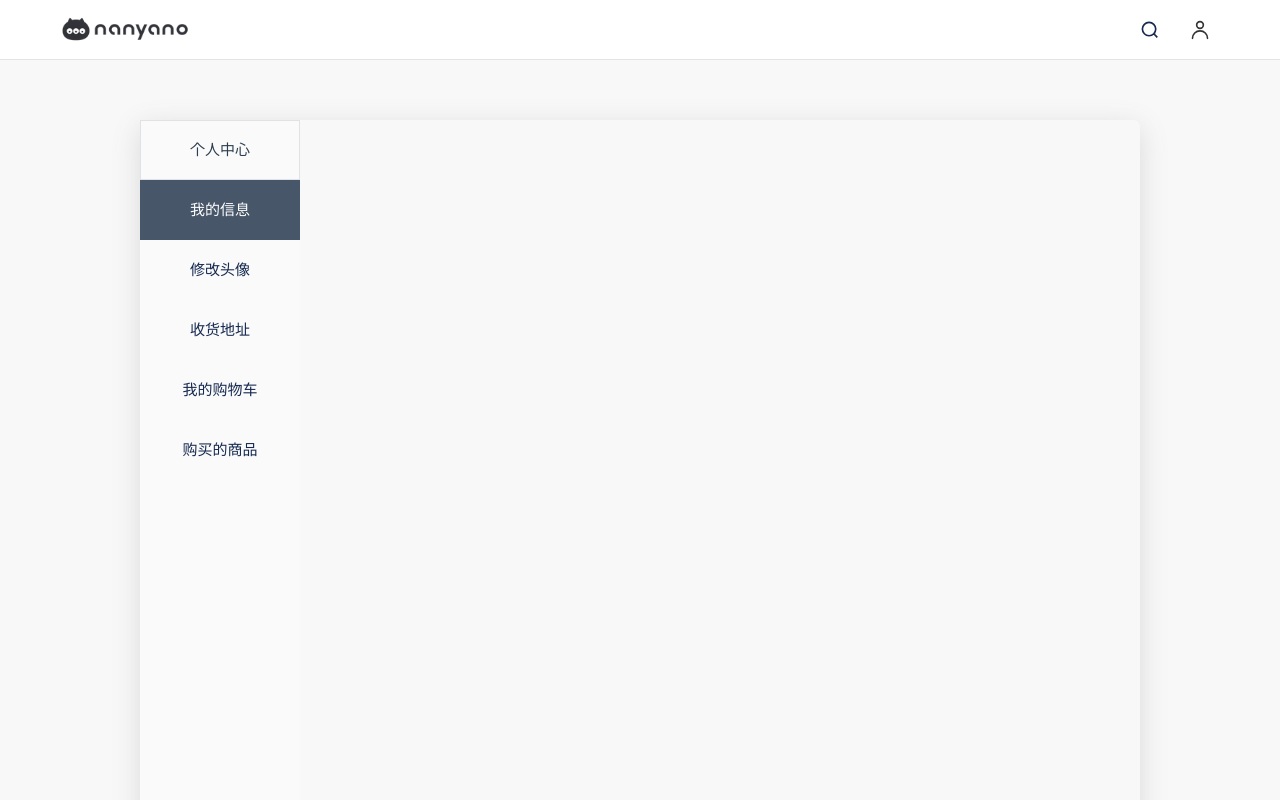
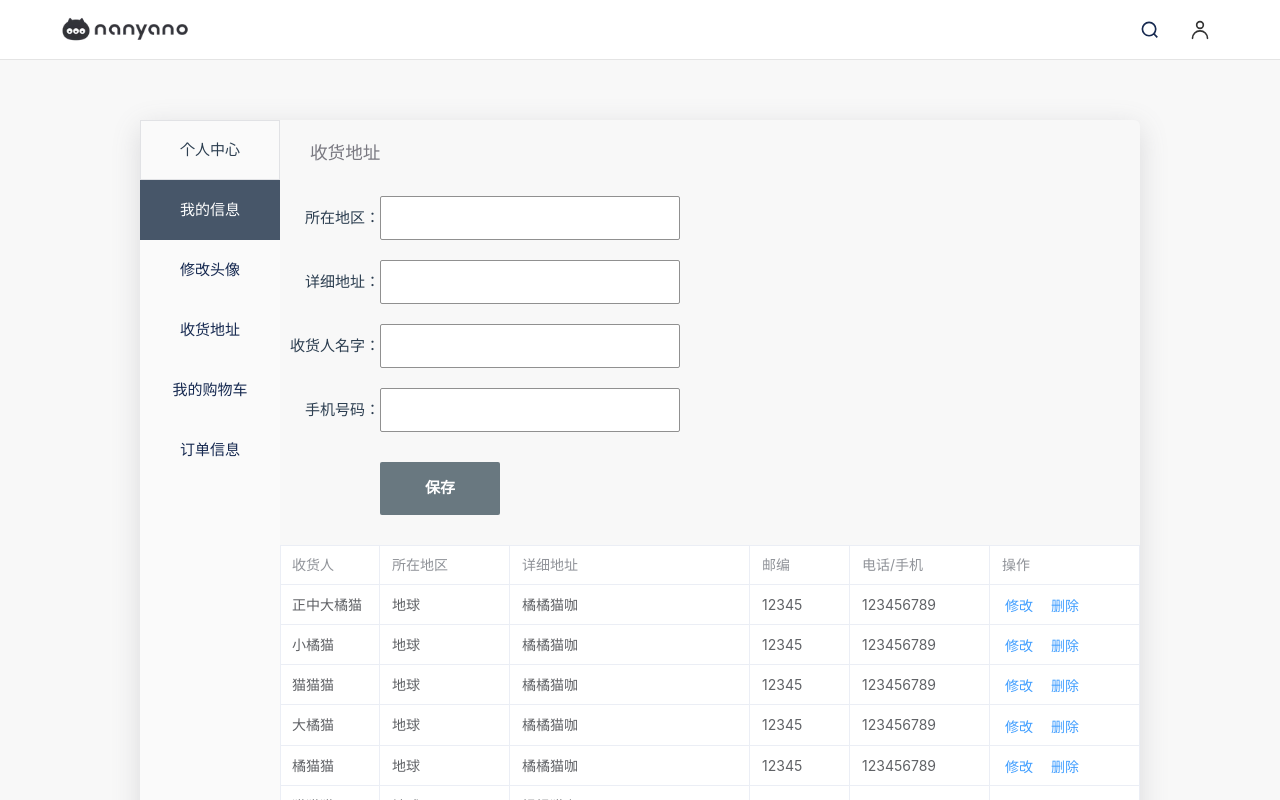
Before and after one commit to LuoTianOrange/OnlineShopingSystem, a Vue app: page /UserInfo/Address in a window 1280 px wide. Shown: the top 800 px of the page. Built offline with nearby package versions, Linux system fonts and the light colour scheme; a web font is replaced by a local one.

Commit message:
完善收货地址和修改头像页面

```diff
--- a/src/views/User/Address.vue
+++ b/src/views/User/Address.vue
@@ -1,13 +1,174 @@
 <template>
-  <div></div>
+  <div>
+    <div class="mt-[20px] mx-[30px]">
+      <span class="plainText font-[1.6rem!important]">收货地址</span>
+    </div>
+    <div class="w-[400px] flex flex-col items-end my-[20px]">
+      <div class="inputbox">
+        <span class="inputext">所在地区：</span>
+        <input type="text" class="select-box w-[300px]">
+      </div>
+      <div class="inputbox">
+        <span class="inputext">详细地址：</span>
+        <input type="text" class="select-box w-[300px]">
+      </div>
+      <div class="inputbox">
+        <span class="inputext">收货人名字：</span>
+        <input type="text" class="select-box w-[300px]">
+      </div>
+      <div class="inputbox">
+        <span class="inputext">手机号码：</span>
+        <input type="text" class="select-box w-[300px]">
+      </div>
+    </div>
+    <div class="inputbox ml-[100px!important]">
+      <button class="blackbutton w-[120px]">保存</button>
+    </div>
+    <div class="mt-[30px]">
+      <el-table :data="tableData" border height="350" style="width: 100%">
+        <el-table-column prop="name" label="收货人" width="100" />
+        <el-table-column prop="region" label="所在地区" width="130" />
+        <el-table-column prop="address" label="详细地址" width="240" />
+        <el-table-column prop="postalcode" label="邮编" width="100" />
+        <el-table-column prop="phone" label="电话/手机" width="140" />
+        <el-table-column prop="operation" label="操作">
+          <template #default>
+            <el-button link type="primary" size="middle">修改</el-button>
+            <el-button link type="primary" size="middle">删除</el-button>
+          </template>
+        </el-table-column>
+      </el-table>
+    </div>
+  </div>
 </template>
 
 <script>
+
 export default {
   name: 'Address',
+  data() {
+    return {
+      tableData: [
+        {
+          name: '正中大橘猫',
+          region: '地球',
+          address: '橘橘猫咖',
+          postalcode: '12345',
+          phone: '123456789',
+        },
+        {
+          name: '小橘猫',
+          region: '地球',
+          address: '橘橘猫咖',
+          postalcode: '12345',
+          phone: '123456789',
+        },
+        {
+          name: '猫猫猫',
+          region: '地球',
+          address: '橘橘猫咖',
+          postalcode: '12345',
+          phone: '123456789',
+        },
+        {
+          name: '大橘猫',
+          region: '地球',
+          address: '橘橘猫咖',
+          postalcode: '12345',
+          phone: '123456789',
+        },
+        {
+          name: '橘猫猫',
+          region: '地球',
+          address: '橘橘猫咖',
+          postalcode: '12345',
+          phone: '123456789',
+        },
+        {
+          name: '猫猫猫',
+          region: '地球',
+          address: '橘橘猫咖',
+          postalcode: '12345',
+          phone: '123456789',
+        },
+        {
+          name: '大橘猫',
+          region: '地球',
+          address: '橘橘猫咖',
+          postalcode: '12345',
+          phone: '123456789',
+        },
+        {
+          name: '橘猫猫',
+          region: '地球',
+          address: '橘橘猫咖',
+          postalcode: '12345',
+          phone: '123456789',
+        },
+        {
+          name: '猫猫猫',
+          region: '地球',
+          address: '橘橘猫咖',
+          postalcode: '12345',
+          phone: '123456789',
+        },
+        {
+          name: '大橘猫',
+          region: '地球',
+          address: '橘橘猫咖',
+          postalcode: '12345',
+          phone: '123456789',
+        },
+        {
+          name: '大橘猫',
+          region: '地球',
+          address: '橘橘猫咖',
+          postalcode: '12345',
+          phone: '123456789',
+        },
+        {
+          name: '大橘猫',
+          region: '地球',
+          address: '橘橘猫咖',
+          postalcode: '12345',
+          phone: '123456789',
+        },
+        {
+          name: '大橘猫',
+          region: '地球',
+          address: '橘橘猫咖',
+          postalcode: '12345',
+          phone: '123456789',
+        },
+        {
+          name: '大橘猫',
+          region: '地球',
+          address: '橘橘猫咖',
+          postalcode: '12345',
+          phone: '123456789',
+        },
+        {
+          name: '大橘猫',
+          region: '地球',
+          address: '橘橘猫咖',
+          postalcode: '12345',
+          phone: '123456789',
+        },
+      ],
+    }
+  }
 }
 </script>
 
-<style>
+<style scoped>
+.inputbox {
+  display: flex;
+  flex-direction: row;
+  align-items: center;
+  margin: 10px 0;
+}
 
+.inputext {
+  text-align: right;
+}
 </style>
--- a/src/views/User/Buys.vue
+++ b/src/views/User/Buys.vue
@@ -1,15 +1,95 @@
 <template>
   <div>
-    <h2 class="text-[2rem]">购买的商品</h2>
+    <!--标题-->
+    <div class="mt-[20px] mx-[20px]">
+      <span class="plainText">订单信息</span>
+    </div>
+    <!--导航栏-->
+    <el-menu :default-active="activeIndex" class="el-menu-demo mt-[40px!important]" mode="horizontal"
+      @select="handleSelect">
+      <el-menu-item index="1" class="w-[140px]">所有订单</el-menu-item>
+      <el-menu-item index="2" class="w-[140px]">待发货</el-menu-item>
+      <el-menu-item index="3" class="w-[140px]">待收货</el-menu-item>
+    </el-menu>
+    <!--商品订单信息-->
+    <div>
+      <div id="good1" v-show="goods == '1'">
+        <div class="goodhead">
+          <div>商品</div>
+          <div>单价</div>
+          <div>数量</div>
+          <div>总价</div>
+          <div>交易状态</div>
+        </div>
+        <div v-for="i in goodsList" :key="i.no" class="goodbox">
+          <div>{{ i.time }}</div>
+          <div class="goodbody">
+            <img :src="i.images" class="w-[100px] h-[100px]" />
+            <div>
+              <div>{{ i.name }}</div>
+              <div>{{ i.size }}</div>
+            </div>
+            <div>{{ i.amout }}</div>
+            <div>{{ i.price }}</div>
+            <div>{{ i.buynumber }}</div>
+          </div>
+        </div>
+      </div>
+      <div id="good2" v-show="goods == '2'">2</div>
+      <div id="good3" v-show="goods == '3'">3</div>
+    </div>
   </div>
 </template>
 
-<script>
-export default {
-    name: 'buy'
+<script setup>
+import { ref } from 'vue'
+const activeIndex = ref('1')
+const goods = ref('')
+const handleSelect = (key, keyPath) => {
+  goods.value = key;
+  console.log(key, keyPath)
 }
+const goodsList = [
+  {
+    no: 1,
+    name: '商品1',
+    images: "https://nanyanostore.com/cdn/shop/files/f36dcd5983ab749dd2c99a54eb52b694_1024x1024_2x_9498ee9b-2cb0-4025-ad8d-bbd5bf9f8d9d_1024x1024@2x.jpg?v=1697440341",
+    url: '',
+    price: 100,
+    size: 'L',
+    amout: 1,
+    buynumber: 1,
+    time: '2022-01-01',
+  },
+]
 </script>
 
-<style>
+<style scoped>
+.infobox {
+  width: 100%;
+  min-height: 160px;
+  background-color: #fafafa;
+  border-bottom: 1px solid #cacaca;
+  padding: 10px 20px;
+}
 
+.goodhead {
+  display: flex;
+  flex-direction: row;
+  justify-content: space-around;
+}
+
+.goodbox {
+  display: flex;
+  flex-direction: column;
+  align-items: flex-start;
+}
+
+.goodbody {
+  display: flex;
+    flex-direction: row;
+    align-items: center;
+    justify-content: space-around;
+    width: 100%;
+}
 </style>
--- a/src/views/User/Upload.vue
+++ b/src/views/User/Upload.vue
@@ -1,14 +1,25 @@
 <template>
+  <div class="mt-[20px] mx-[30px]">
+    <span class="plainText font-[1.6rem!important]">修改头像</span>
+  </div>
   <div class="flex flex-col justify-start px-[20px]">
     <!--修改头像-->
-    <div class="infobox flex items-center mt-[40px]">
-      <div class="flex items-center">
-        <div class="mx-[20px] plainText">当前头像</div>
+    <div class="botton-infobox flex flex-col items-start justify-center mt-[40px] mx-[40px]">
+      <div>
+        <button class="blackbutton w-[120px]">上传图片</button>
+      </div>
+      <div class="flex flex-col items-start">
+        <div class="my-[20px] plainText">当前头像</div>
+        <div class="photobg">
           <img src="https://album.biliimg.com/bfs/new_dyn/d3c594ffb826c533506ce49ebda4721b32256434.png"
             class="user-header">
         </div>
       </div>
     </div>
+    <div class="botton-infobox flex items-center justify-center">
+      <button class="blackbutton w-[120px]">保存</button>
+    </div>
+  </div>
 </template>
 
 <script>
@@ -34,10 +45,18 @@ export default {
 }
 
 .user-header {
-  width: 150px;
-  height: 150px;
+  width: 200px;
+  height: 200px;
   object-fit: cover;
   overflow: hidden;
-  border-radius: 50%;
+  /* border-radius: 50%; */
+}
+.photobg{
+  width: 400px;
+  height: 400px;
+  display: flex;
+  align-items: center;
+    justify-content: center;
+  background-color: #cacaca;
 }
 </style>
--- a/src/views/UserInfo.vue
+++ b/src/views/UserInfo.vue
@@ -4,11 +4,10 @@
       <!--左侧菜单-->
       <div class="left">
         <span class="menu-box-header border-left-top">个人中心</span>
-            <router-link :to="i.router"  class="menu-box" v-for="i in leftmenu" :key="i.no"
-            :style="{'background-color': i.no == Ino?'#475669':null,
-            'color': i.no == Ino?'#fff':null}"
-            @click="changeboxNo(i.no)"
-            >{{ i.name }}</router-link>
+        <router-link :to="i.router" class="menu-box" v-for="i in leftmenu" :key="i.no" :style="{
+          'background-color': i.no == Ino ? '#475669' : null,
+          'color': i.no == Ino ? '#fff' : null
+        }" @click="changeboxNo(i.no)">{{ i.name }}</router-link>
       </div>
       <!--右侧展示-->
       <div class="right">
@@ -25,38 +24,33 @@
 <script>
 export default {
   name: 'UserInfo',
-  data(){
-    return{
-      leftmenu:[
-        {name:'我的信息',no:1,router:'/UserInfo/MyInfo'},
-        {name:'修改头像',no:2,router:'/UserInfo/Upload'},
-        {name:'收货地址',no:3,router:'/UserInfo/Address'},
-        {name:'我的购物车',no:4,router:'/Cart'},
-        {name:'购买的商品',no:5,router:'/UserInfo/Buys'},
+  data() {
+    return {
+      leftmenu: [
+        { name: '我的信息', no: 1, router: '/UserInfo/MyInfo' },
+        { name: '修改头像', no: 2, router: '/UserInfo/Upload' },
+        { name: '收货地址', no: 3, router: '/UserInfo/Address' },
+        { name: '我的购物车', no: 4, router: '/Cart' },
+        { name: '订单信息', no: 5, router: '/UserInfo/Buys' },
       ],
       Ino: 1,
     }
   },
-  methods:{
-    changeboxNo(no){
+  methods: {
+    changeboxNo(no) {
       this.Ino = no
     }
   },
-  mounted() {
-    console.log('mounted',this.Ino);
-  },
-  unmounted() {
-    console.log('unmounted', this.Ino);
-  }
 }
 </script>
 
 <style scoped>
-  .main-body{
+.main-body {
   width: 100%;
   min-height: calc(100vh - 280px);
 }
-  .main-box{
+
+.main-box {
   max-width: 1000px;
   width: 100%;
   min-height: 800px;
@@ -65,20 +59,21 @@ export default {
   border-radius: 6px;
 }
 
-  .left{
-    max-width: 160px;
-    width: 100%;
+.left {
+  min-width: 140px;
+  /* width: 100%; */
   min-height: 100%;
   display: flex;
   flex-direction: column;
   background-color: #fafafa;
 }
-  .right{
+
+.right {
   width: 100%;
   min-height: 100%;
 }
 
-  .menu-box{
+.menu-box {
   width: 100%;
   height: 60px;
   display: flex;
@@ -87,7 +82,8 @@ export default {
   justify-content: center;
   background-color: #fafafa;
 }
-  .menu-box-header{
+
+.menu-box-header {
   width: 100%;
   height: 60px;
   display: flex;
@@ -96,10 +92,12 @@ export default {
   justify-content: center;
   background-color: #fafafa;
 }
-  .menu-box:hover{
+
+.menu-box:hover {
   background-color: #e1e4ea;
 }
-  .border-left-top{
+
+.border-left-top {
   border: 1px solid #e1e2e5;
 }
 </style>
```
Also changed, not shown: src/views/User/MyInfo.vue (+11 -4 lines), src/assets/问题.txt. Lines whose indentation alone changed are shown as unchanged.
